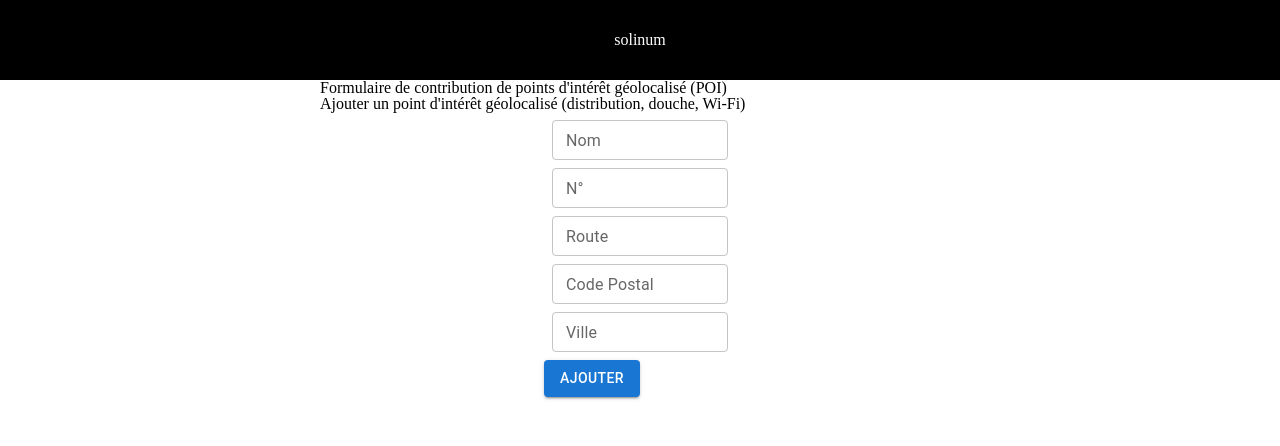
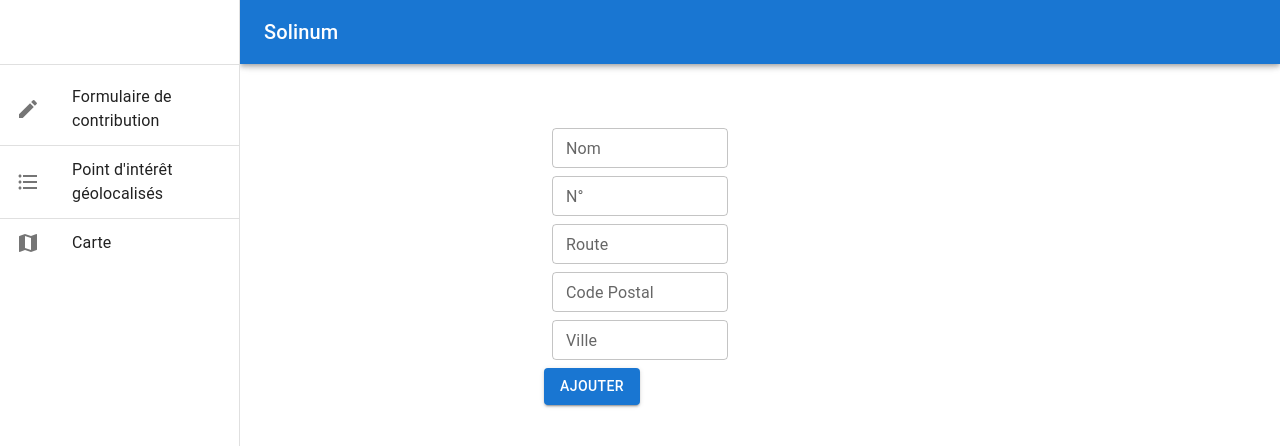
Before and after one commit to jorisneblai/Solinum, a React (Create React App) app: page / in a window 1280 px wide. Shown: the top 446 px of the page. Built offline with nearby package versions, Linux system fonts and the light colour scheme.

Commit message:
adding a drawer menu

```diff
--- a/package.json
+++ b/package.json
@@ -5,6 +5,7 @@
   "dependencies": {
     "@emotion/react": "^11.10.5",
     "@emotion/styled": "^11.10.5",
+    "@mui/icons-material": "^5.10.15",
     "@mui/material": "^5.10.15",
     "@testing-library/jest-dom": "^5.16.5",
     "@testing-library/react": "^13.4.0",
--- a/src/App.js
+++ b/src/App.js
@@ -1,15 +1,12 @@
 import './App.css';
 import './reset.css';
 import Form from './Components/Form/Form';
+import NavBar from './Components/NavBar/NavBar';
 
 function App() {
   return (
     <div className="App">
-      <div className="header-top-block">
-          <h1 className="header-top-block_title">
-            solinum
-          </h1>
-      </div>
+      <NavBar />
       <Form />
     </div>
   );
--- a/src/Components/Form/Form.css
+++ b/src/Components/Form/Form.css
@@ -11,5 +11,5 @@
     width: 30%;
     flex-direction: column;
     gap: 1rem;
-    margin: 0.5rem auto;
+    margin: 5rem auto;
 }
--- a/src/Components/NavBar/NavBar.js
+++ b/src/Components/NavBar/NavBar.js
@@ -0,0 +1,67 @@
+import { AppBar, CssBaseline, Divider, Drawer, List, ListItem, ListItemButton, ListItemIcon, ListItemText, Toolbar, Typography } from '@mui/material';
+import CreateIcon from '@mui/icons-material/Create';
+import FormatListBulletedIcon from '@mui/icons-material/FormatListBulleted';
+import MapIcon from '@mui/icons-material/Map';
+import { Box } from '@mui/system';
+import React from 'react';
+
+const drawerWidth = 240;
+
+const NavBar = () => {
+    return (
+        <Box sx={{ display: 'flex' }}>
+            <CssBaseline />
+            <AppBar
+                position="fixed"
+                sx={{ width: `calc(100% - ${drawerWidth}px)`, ml: `${drawerWidth}px` }}
+            >
+                <Toolbar>
+                    <Typography variant="h6" noWrap component="div">
+                        Solinum
+                    </Typography>
+                </Toolbar>
+            </AppBar>
+            <Drawer
+                sx={{
+                    width: drawerWidth,
+                    flexShrink: 0,
+                    '& .MuiDrawer-paper': {
+                        width: drawerWidth,
+                        boxSizing: 'border-box',
+                    },
+                }}
+                variant="permanent"
+                anchor="left"
+            >
+                <Toolbar />
+                <Divider />
+                <List>
+                    <ListItemButton>
+                        <ListItemIcon>
+                            <CreateIcon />
+                        </ListItemIcon>
+                        <ListItemText primary="Formulaire de contribution" />
+                    </ListItemButton>
+                    <Divider />
+                    <ListItemButton>
+                        <ListItemIcon>
+                            <FormatListBulletedIcon />
+                        </ListItemIcon>
+                        <ListItemText primary="Point d'intérêt géolocalisés" />
+                    </ListItemButton>
+                    <Divider />
+                    <ListItemButton>
+                        <ListItemIcon>
+                            <MapIcon />
+                        </ListItemIcon>
+                        <ListItemText primary="Carte" />
+                    </ListItemButton>
+
+                </List>
+
+            </Drawer>
+        </Box>
+    )
+}
+
+export default NavBar;
```
Also changed, not shown: 1 other file (tests, documents, lock files or other folders).
